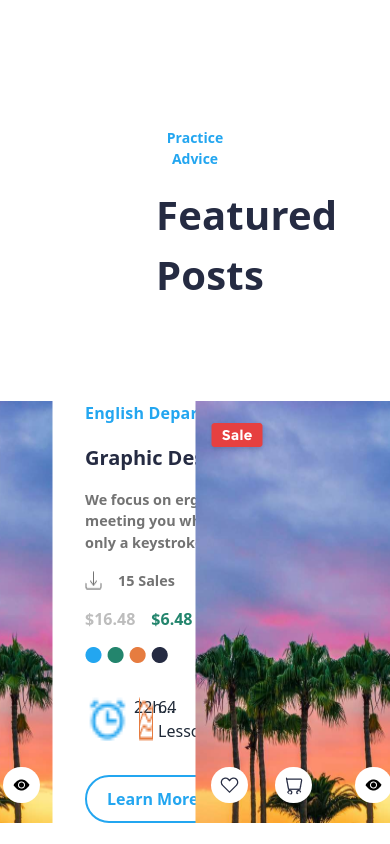
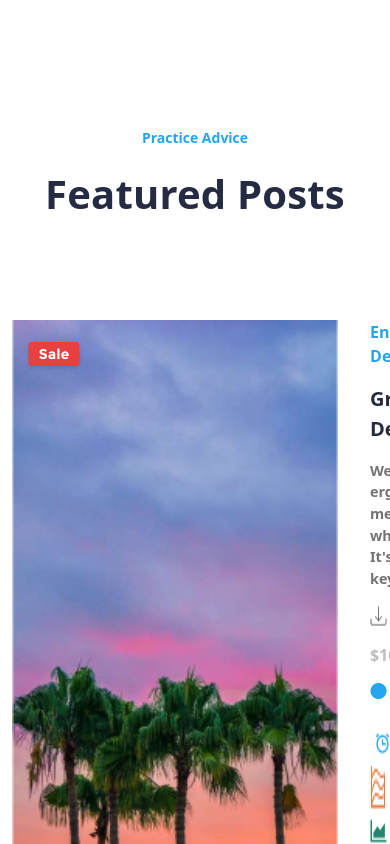
Before and after one commit to KrieqqeR/e-commercesite, a React (Create React App) app: page / in a window 390 px wide. Shown: the part 9460-10304 px from the top of the page. Built offline with nearby package versions, Linux system fonts and the light colour scheme.

Commit message:
FeaturedPost is updated to mobile.

```diff
--- a/src/components/FeaturedPosts.js
+++ b/src/components/FeaturedPosts.js
@@ -5,13 +5,13 @@ export default function FeaturedPosts() {
     return (
         <div className='mb-40'>
             {/* Üst Div */}
-            <div className='text-center w-1/5 mx-auto'>
+            <div className='text-center mobile:w-full w-1/5 mx-auto'>
                 <h6 className='text-[#23A6F0] text-[0.875rem] font-bold'>Practice Advice</h6>
-                <h1 className='mt-4 text-[#252B42] text-[2.5rem] font-bold tracking-[0.0125rem]'>Featured Posts</h1>
+                <h1 className='mt-4 mobile:w-[20rem] mobile:mx-auto text-[#252B42] text-[2.5rem] font-bold tracking-[0.0125rem]'>Featured Posts</h1>
             </div>
 
             {/* Alt Div */}
-            <div className='flex justify-center mt-24'>
+            <div className='flex flex-wrap flex-row gap-y-8 mobile:px-3 justify-center mt-24'>
                 {data.featuredPost.map((elaman, index) => (
                     <div className='relative flex' key={index}>
                         {/* Resim-Sol Div */}
@@ -37,7 +37,7 @@ export default function FeaturedPosts() {
                                 <h1 className='mx-4 text-[#23856D] text-[1.rem] font-bold'>{elaman.fiyat2}</h1>
                             </div>
                             <img src={elaman.productColors} alt='resim' />
-                            <div className='flex justify-evenly mt-8 mr-16 gap-2'>
+                            <div className='flex flex-wrap justify-evenly mt-8 mr-16 gap-2'>
                                 <div className='flex gap-1'>
                                     <img alt='resim' src={elaman.saatResim} />
                                     <h5>{elaman.saat}</h5>
```
